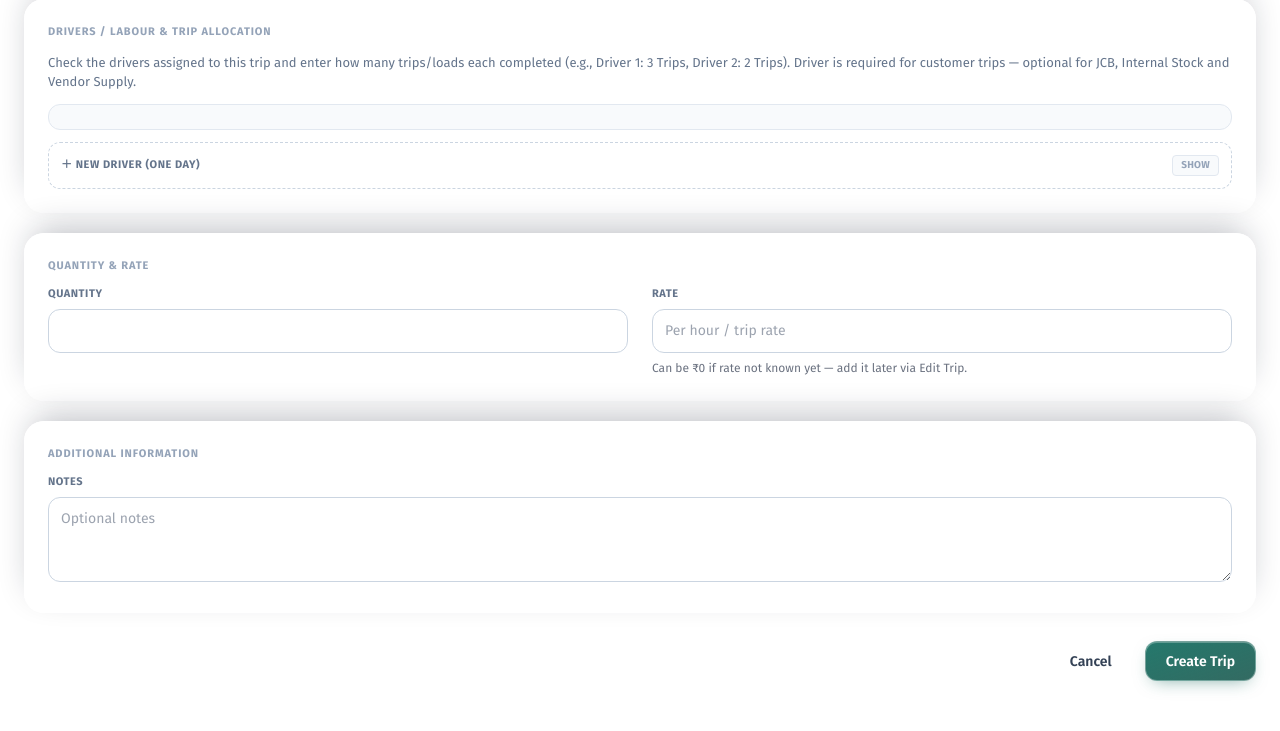
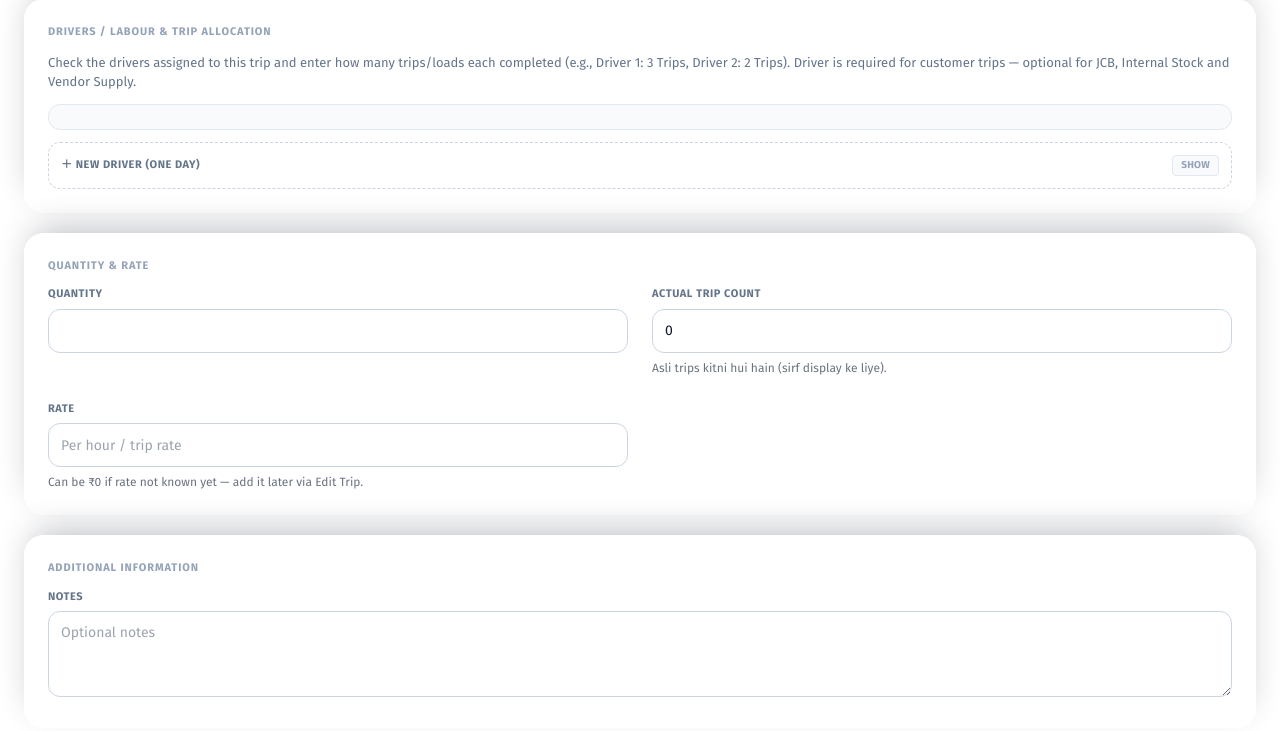
Before and after one commit to sahil4403/business-insights, a Django app: page /trips/add/ in a window 1280 px wide. Shown: the part 989-1720 px from the top of the page. Before the commit the page ends 1680 px from the top, so only its background shows below. Run offline with Django 5.2, Linux system fonts and the light colour scheme; a user stored in the database is signed in; data comes from the database, SQL or seed files in the repository; tables that the repository leaves empty hold one stand-in row (values such as "Sample post").

Commit message:
feat(trips): show actual trip count in header + add field to create/edit forms

```diff
--- a/trips/templates/trips/trip_create.html
+++ b/trips/templates/trips/trip_create.html
@@ -308,6 +308,15 @@
                     <div class="help-text">{{ form.quantity.help_text }}</div>
                 {% endif %}
                 {% for error in form.quantity.errors %}
+                    <div class="error">{{ error }}</div>
+                {% endfor %}
+            </div>
+
+            <div class="min-w-0">
+                <label class="label" for="{{ form.actual_trip_count.id_for_label }}">Actual Trip Count</label>
+                {{ form.actual_trip_count }}
+                <div class="help-text">Asli trips kitni hui hain (sirf display ke liye).</div>
+                {% for error in form.actual_trip_count.errors %}
                     <div class="error">{{ error }}</div>
                 {% endfor %}
             </div>
--- a/trips/templates/trips/trip_list.html
+++ b/trips/templates/trips/trip_list.html
@@ -479,7 +479,7 @@
     <div class="app-surface overflow-hidden" data-animate>
         <div id="tripsHeader" class="px-4 py-3 md:px-5 md:py-3.5 border-b border-slate-100 flex items-center justify-between gap-3">
             <div class="font-bold text-slate-900 text-base">
-                Trips <span class="text-[13px] font-medium text-slate-500">({% if summary.is_internal_stock %}{{ summary.total_qty|floatformat:0 }}{% else %}{{ summary.total_count }}{% endif %} trips)</span>
+                Trips {% if summary.is_internal_stock %}<span class="text-[13px] font-medium text-slate-500">({{ summary.total_qty|floatformat:0 }} trips)</span>{% elif summary.total_actual_count %}<span class="text-[13px] font-medium text-slate-500">({{ summary.total_actual_count }} actual)</span>{% else %}<span class="text-[13px] font-medium text-slate-500">({{ summary.total_count }} trips)</span>{% endif %}
                 {% if summary.total_actual_count %}
                 <span class="text-[10px] bg-amber-50 text-amber-700 px-1.5 py-0.5 rounded font-bold ml-1 border border-amber-200">Actual: {{ summary.total_actual_count }}</span>
                 {% endif %}
```
Also changed, not shown: trips/templates/trips/trip_edit.html (+9 -0 lines).
